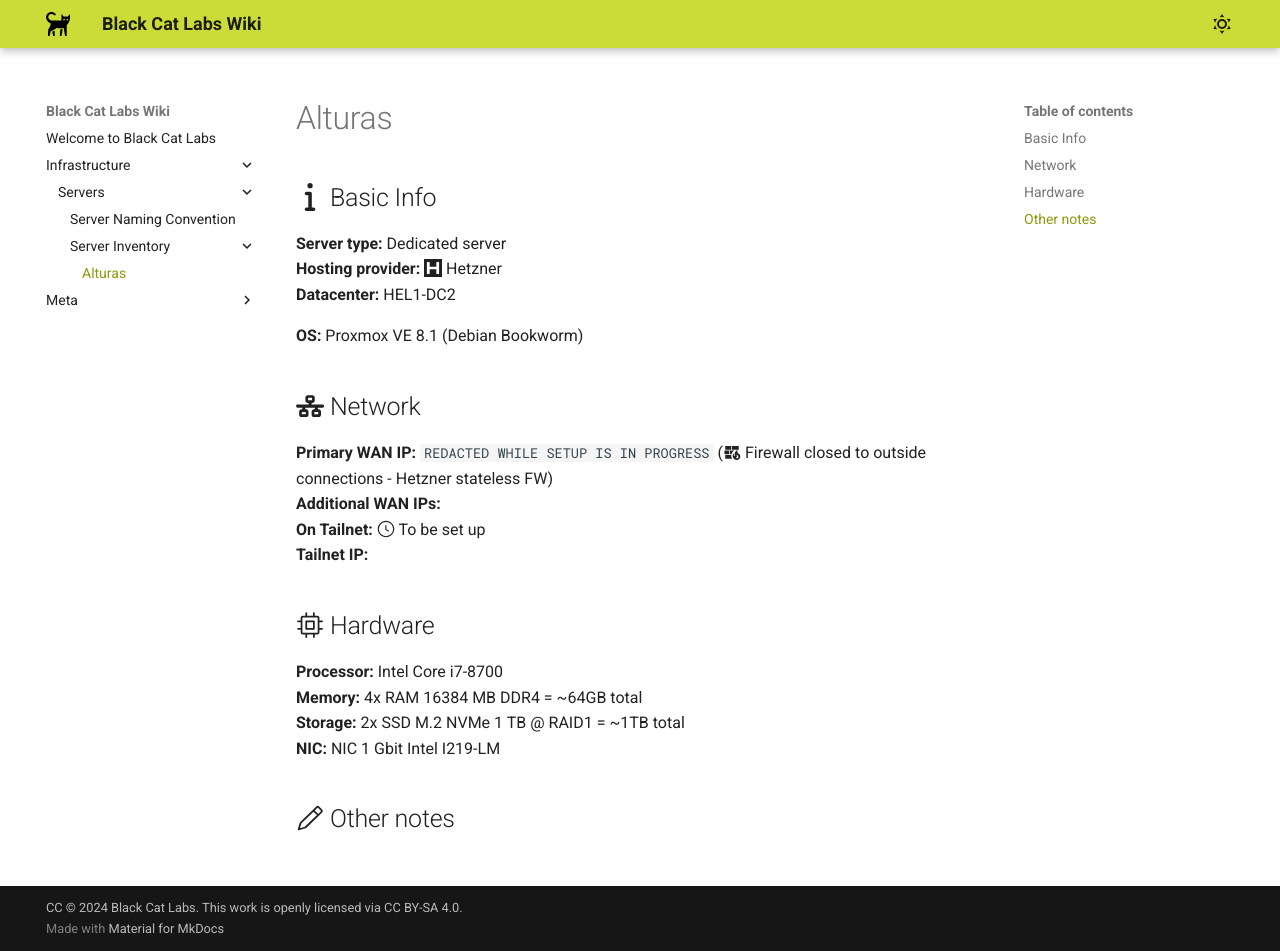
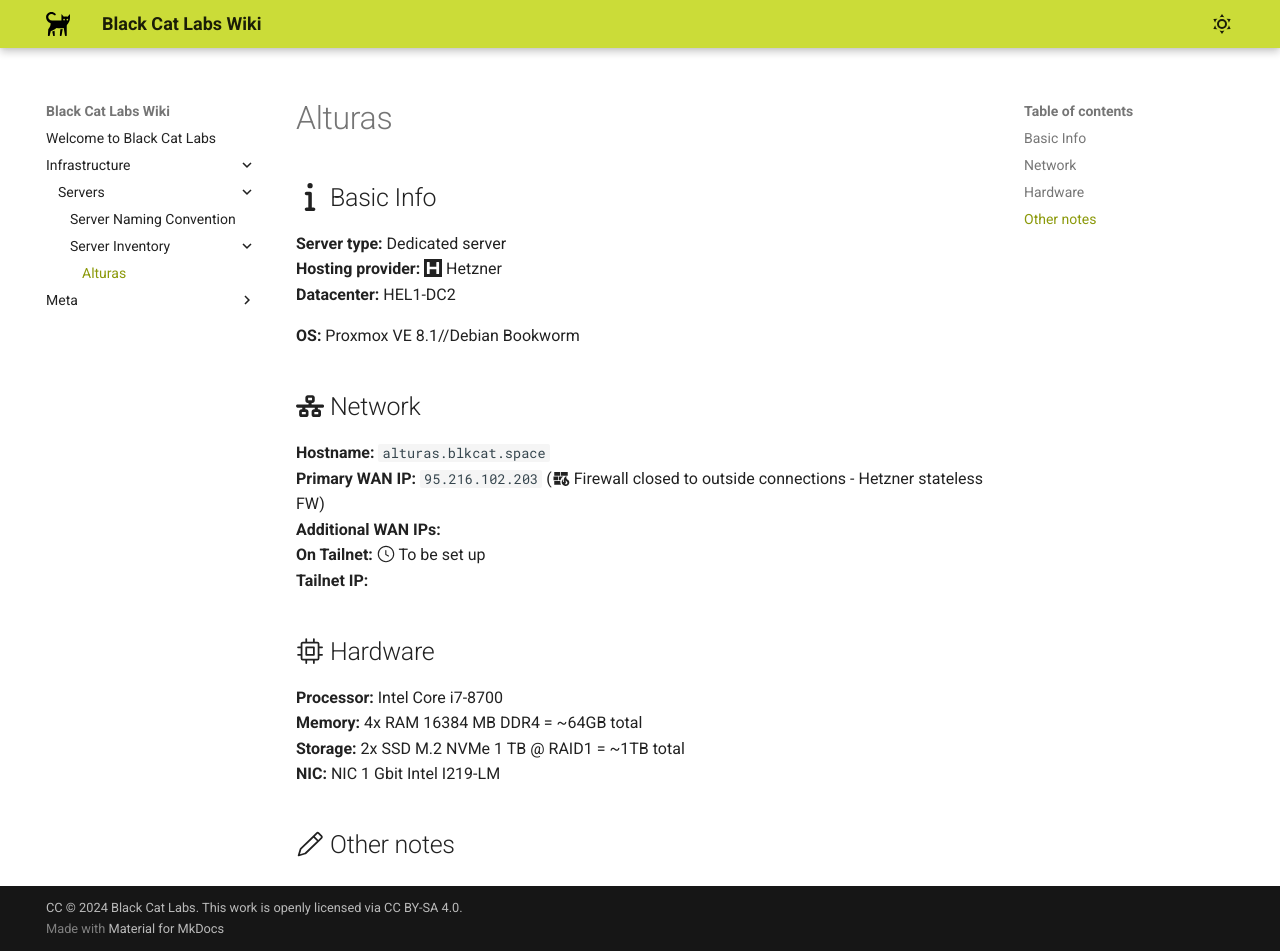
Before and after one commit to blackcat-labs/blackcatlabs-wiki, an MkDocs documentation site: the page built from docs/Infrastructure/Servers/Server Inventory/alturas.md, in a window 1280 px wide and 951 px high. Built offline with MkDocs 1.6.1 and Material for MkDocs 9.7.7, drawn with Linux system fonts in a browser that asks for light colours.

Commit message:
Update alturas.md

```diff
--- a/docs/Infrastructure/Servers/Server Inventory/alturas.md
+++ b/docs/Infrastructure/Servers/Server Inventory/alturas.md
@@ -4,10 +4,11 @@
 **Hosting provider:** :simple-hetzner: Hetzner
 **Datacenter:**  HEL1-DC2
 
-**OS:** Proxmox VE 8.1 (Debian Bookworm)
+**OS:** Proxmox VE 8.1//Debian Bookworm
 
 ## :fontawesome-solid-network-wired: Network
-**Primary WAN IP:** `REDACTED WHILE SETUP IS IN PROGRESS` (:material-wall-fire: Firewall closed to outside connections - Hetzner stateless FW)
+**Hostname:** `alturas.blkcat.space`
+**Primary WAN IP:** `95.216.102.203` (:material-wall-fire: Firewall closed to outside connections - Hetzner stateless FW)
 **Additional WAN IPs:**
 **On Tailnet:** :octicons-clock-24: To be set up
 **Tailnet IP:**
```
